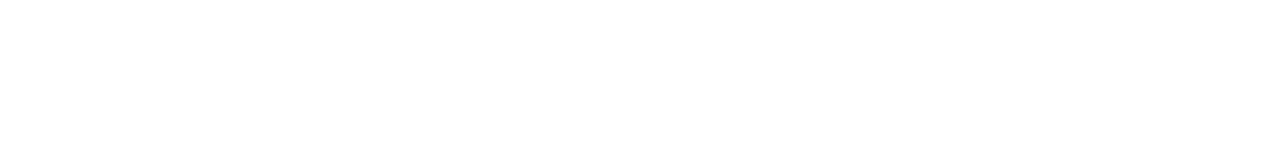
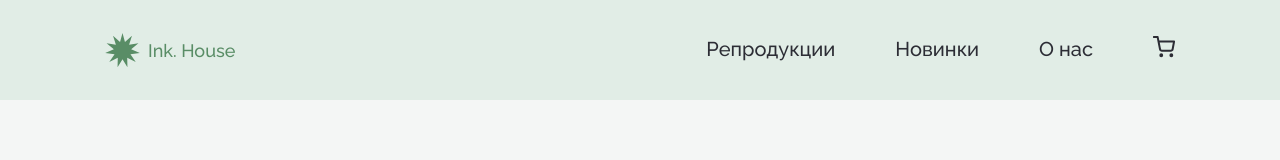
Before and after one commit to Oksana-Botsieva/Housee, a plain HTML site: page index.html in a window 1280 px wide. Drawn offline with Linux system fonts and the light colour scheme.

Commit message:
finished work on header

```diff
--- /dev/null
+++ b/css/components/header.css
@@ -0,0 +1,40 @@
+/* .header__right-cart {
+  top: 0;
+  right: 0;
+  bottom: 0;
+  left: 0;
+  margin: auto
+} */
+.header {
+  background-color: var(--card-color);
+  height: 100px;
+}
+.header__container {
+  display: flex;
+  justify-content: space-between;
+  align-items: center;
+}
+
+.header__left {
+  display: flex;
+  column-gap: 8px;
+  align-items: center;
+}
+
+.header__left-name {
+  color: var(--card-text-color);
+}
+
+.header__right {
+  display: flex;
+  column-gap: 60px;
+  justify-content: space-between;
+  align-items: center;
+}
+
+.header__main__menu {
+  display: flex;
+  column-gap: 60px;
+  justify-content: space-between;
+  align-items: center;
+}
--- a/css/style.css
+++ b/css/style.css
@@ -13,6 +13,8 @@
 @import "./ui-kit/tab-btn.css";
 @import "./ui-kit/card.css";
 
+@import "./components/header.css";
+
 
 .container {
   width: 100%;
@@ -22,3 +24,7 @@
   padding-left: 15px;
   margin: 0 auto;
 }
+
+body {
+  background-color: var(--background-color);
+}
--- a/index.html
+++ b/index.html
@@ -9,9 +9,36 @@
   <link rel="icon" type="image/svg+xml" href="assets/favicon/favicon.svg">
   <link rel="icon" type="image/png" href="assets/favicon/favicon.png">
     <title>Title</title>
-
 </head>
 <body>
-
+<header class="header">
+  <div class="container header__container">
+    <div class="header__left">
+    <img src="./assets/images/logo.svg" alt="Логотип House" class="header__logo">
+      <p class="header__left-name">Ink. House</p>
+    </div>
+    <div class="header__right">
+      <nav class="header__main__menu">
+        <a href="#" class="header__main-menu-item text-link">Репродукции</a>
+        <a href="#" class="header__main-menu-item text-link">Новинки</a>
+        <a href="#" class="header__main-menu-item text-link">О нас</a>
+      </nav>
+      <a href="#" class="header__right-cart">
+        <svg width="22" height="22" viewBox="0 0 22 22" fill="none" xmlns="http://www.w3.org/2000/svg">
+          <g clip-path="url(#clip0_15390_445)">
+            <path d="M8.24992 20.1667C8.75618 20.1667 9.16658 19.7563 9.16658 19.25C9.16658 18.7438 8.75618 18.3334 8.24992 18.3334C7.74366 18.3334 7.33325 18.7438 7.33325 19.25C7.33325 19.7563 7.74366 20.1667 8.24992 20.1667Z" stroke="#2C2D35" stroke-width="2" stroke-linecap="round" stroke-linejoin="round"/>
+            <path d="M18.3334 20.1667C18.8397 20.1667 19.2501 19.7563 19.2501 19.25C19.2501 18.7438 18.8397 18.3334 18.3334 18.3334C17.8272 18.3334 17.4167 18.7438 17.4167 19.25C17.4167 19.7563 17.8272 20.1667 18.3334 20.1667Z" stroke="#2C2D35" stroke-width="2" stroke-linecap="round" stroke-linejoin="round"/>
+            <path d="M0.916748 0.916626H4.58341L7.04008 13.1908C7.12391 13.6128 7.3535 13.9919 7.68866 14.2617C8.02383 14.5315 8.44322 14.6749 8.87341 14.6666H17.7834C18.2136 14.6749 18.633 14.5315 18.9682 14.2617C19.3033 13.9919 19.5329 13.6128 19.6167 13.1908L21.0834 5.49996H5.50008" stroke="#2C2D35" stroke-width="2" stroke-linecap="round" stroke-linejoin="round"/>
+          </g>
+          <defs>
+            <clipPath id="clip0_15390_445">
+              <rect width="22" height="22" fill="white"/>
+            </clipPath>
+          </defs>
+        </svg>
+      </a>
+    </div>
+  </div>
+</header>
 </body>
 </html>
```
Also changed, not shown: assets/images/logo.svg (added), assets/images/shopping-cart.svg (added).
